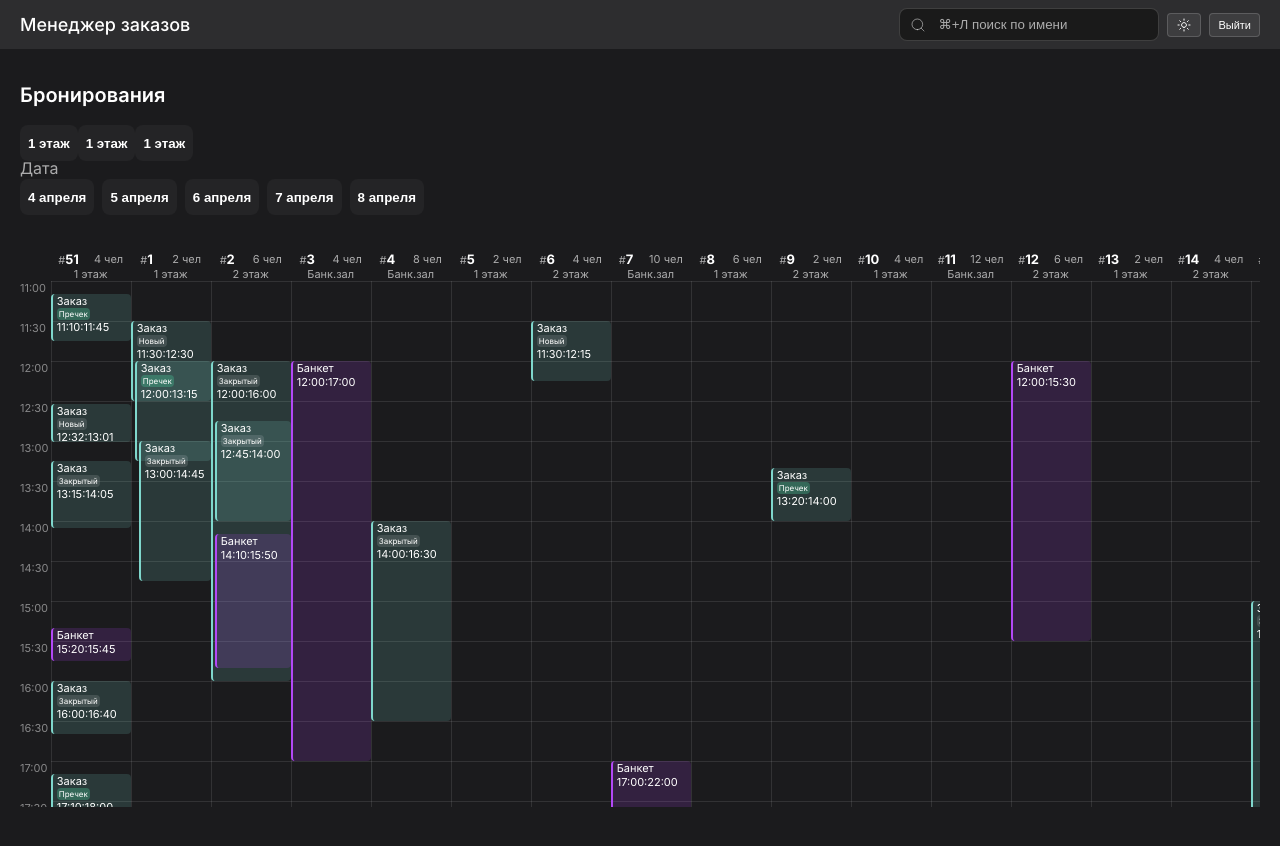
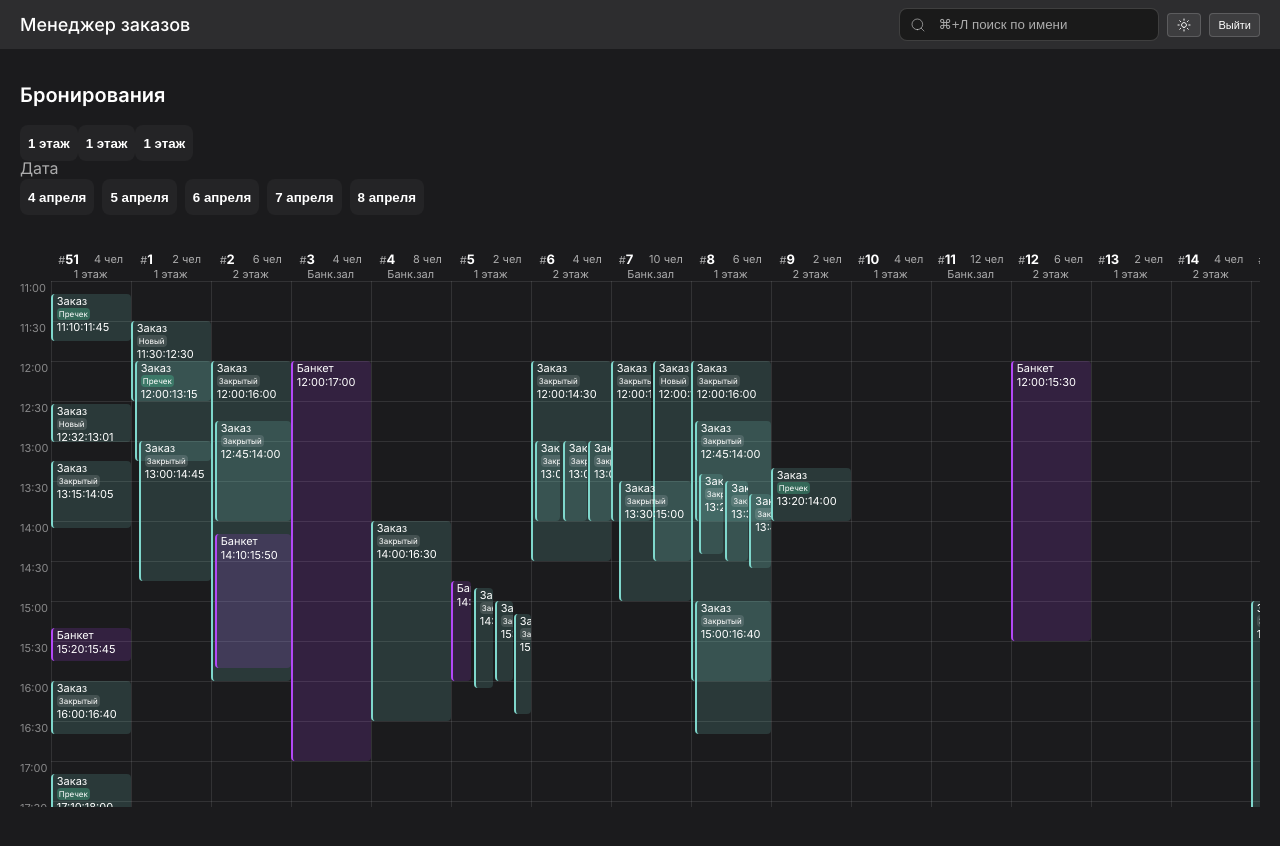
Before and after one commit to Stancia94/app-for-orders, a React (Vite) app: page / in a window 1280 px wide. Shown: the top 846 px of the page. Built offline with nearby package versions, Linux system fonts and the light colour scheme.

Commit message:
added intersection logic for orders

```diff
--- a/src/ExampleTables.json
+++ b/src/ExampleTables.json
@@ -159,7 +159,32 @@
       "capacity": 2,
       "number": "5",
       "zone": "1 этаж",
-      "orders": []
+      "orders": [
+        {
+          "id": "a1c2e3d4-5f67-890a-bc12-d3e4567a1002",
+          "status": "Banquet",
+          "start_time": "2025-04-05T14:45:00+10:00",
+          "end_time": "2025-04-05T16:00:00+10:00"
+        },
+        {
+          "id": "b2d3e4f5-6a78-901b-cd23-e4f5678b1003",
+          "status": "Closed",
+          "start_time": "2025-04-05T14:50:00+10:00",
+          "end_time": "2025-04-05T16:05:00+10:00"
+        },
+        {
+          "id": "c3e4f5g6-7b89-012c-de34-f5g6789c1004",
+          "status": "Closed",
+          "start_time": "2025-04-05T15:00:00+10:00",
+          "end_time": "2025-04-05T16:00:00+10:00"
+        },
+        {
+          "id": "d4f5g6h7-8c90-123d-ef45-g6h7890d1005",
+          "status": "Closed",
+          "start_time": "2025-04-05T15:10:00+10:00",
+          "end_time": "2025-04-05T16:25:00+10:00"
+        }
+      ]
     },
     {
       "id": "22bb33cc-44dd-55ee-66ff-77gg88a1006",
@@ -168,10 +193,28 @@
       "zone": "2 этаж",
       "orders": [
         {
-          "id": "d4f5g6h7-8901-234a-bc56-789012a1006",
-          "status": "New",
-          "start_time": "2025-04-06T11:30:00+10:00",
-          "end_time": "2025-04-06T12:15:00+10:00"
+          "id": "a1c2e3d4-5f67-890a-bc12-d3e4567a1002",
+          "status": "Closed",
+          "start_time": "2025-04-05T12:00:00+10:00",
+          "end_time": "2025-04-05T14:30:00+10:00"
+        },
+        {
+          "id": "b2d3e4f5-6a78-901b-cd23-e4f5678b1003",
+          "status": "Closed",
+          "start_time": "2025-04-05T13:00:00+10:00",
+          "end_time": "2025-04-05T14:00:00+10:00"
+        },
+        {
+          "id": "c3e4f5g6-7b89-012c-de34-f5g6789c1004",
+          "status": "Closed",
+          "start_time": "2025-04-05T13:00:00+10:00",
+          "end_time": "2025-04-05T14:00:00+10:00"
+        },
+        {
+          "id": "d4f5g6h7-8c90-123d-ef45-g6h7890d1005",
+          "status": "Closed",
+          "start_time": "2025-04-05T13:00:00+10:00",
+          "end_time": "2025-04-05T14:00:00+10:00"
         }
       ]
     },
@@ -182,10 +225,22 @@
       "zone": "Банкетный зал",
       "orders": [
         {
-          "id": "e5f6g7h8-9012-345a-bc67-890123a1007",
-          "status": "Banquet",
-          "start_time": "2025-04-12T17:00:00+10:00",
-          "end_time": "2025-04-12T22:00:00+10:00"
+          "id": "a1c2e3d4-5f67-890a-bc12-d3e4567a1002",
+          "status": "Closed",
+          "start_time": "2025-04-05T12:00:00+10:00",
+          "end_time": "2025-04-05T14:00:00+10:00"
+        },
+        {
+          "id": "b2d3e4f5-6a78-901b-cd23-e4f5678b1003",
+          "status": "New",
+          "start_time": "2025-04-05T12:00:00+10:00",
+          "end_time": "2025-04-05T14:30:00+10:00"
+        },
+        {
+          "id": "c3e4f5g6-7b89-012c-de34-f5g6789c1004",
+          "status": "Closed",
+          "start_time": "2025-04-05T13:30:00+10:00",
+          "end_time": "2025-04-05T15:00:00+10:00"
         }
       ]
     },
@@ -194,7 +249,44 @@
       "capacity": 6,
       "number": "8",
       "zone": "1 этаж",
-      "orders": []
+      "orders": [
+        {
+          "id": "a1c2e3d4-5f67-890a-bc12-d3e4567a1002",
+          "status": "Closed",
+          "start_time": "2025-04-05T12:00:00+10:00",
+          "end_time": "2025-04-05T16:00:00+10:00"
+        },
+        {
+          "id": "b2d3e4f5-6a78-901b-cd23-e4f5678b1003",
+          "status": "Closed",
+          "start_time": "2025-04-05T12:45:00+10:00",
+          "end_time": "2025-04-05T14:00:00+10:00"
+        },
+        {
+          "id": "c3e4f5g6-7b89-012c-de34-f5g6789c1004",
+          "status": "Closed",
+          "start_time": "2025-04-05T13:25:00+10:00",
+          "end_time": "2025-04-05T14:25:00+10:00"
+        },
+        {
+          "id": "d4f5g6h7-8c90-123d-ef45-g6h7890d1005",
+          "status": "Closed",
+          "start_time": "2025-04-05T13:30:00+10:00",
+          "end_time": "2025-04-05T14:30:00+10:00"
+        },
+        {
+          "id": "e5g6h7i8-9d01-234e-fg56-h7i8901e1006",
+          "status": "Closed",
+          "start_time": "2025-04-05T13:40:00+10:00",
+          "end_time": "2025-04-05T14:35:00+10:00"
+        },
+        {
+          "id": "f6h7i8j9-0e12-345f-gh67-i8j9012f1007",
+          "status": "Closed",
+          "start_time": "2025-04-05T15:00:00+10:00",
+          "end_time": "2025-04-05T16:40:00+10:00"
+        }
+      ]
     },
     {
       "id": "55ee66ff-77gg-88hh-99ii-00jj11a1009",
--- a/src/components/MainTable.tsx
+++ b/src/components/MainTable.tsx
@@ -36,12 +36,14 @@ const tablesFormat = tables.map((table) => ({
   ...table,
   orders: table.orders.map((order) => ({
     ...order,
-    level: 0,
+    overlayLevel: 0,
+    leftLevel: 0,
+    intersectionLevel: 0,
     startTimeMinutes: toMinutes(getOriginalTime(order.start_time)),
     endTimeMinutes: toMinutes(getOriginalTime(order.end_time)),
   })),
 }));
-console.log(tablesFormat);
+
 for (let i = 0; i < tablesFormat.length; i++) {
   for (let j = 0; j < tablesFormat[i].orders.length; j++) {
     const currentOrder = tablesFormat[i].orders[j];
@@ -51,11 +53,26 @@ for (let i = 0; i < tablesFormat.length; i++) {
         currentOrder.startTimeMinutes < anotherOrder.endTimeMinutes &&
         currentOrder.endTimeMinutes > anotherOrder.startTimeMinutes
       ) {
-        anotherOrder.level = currentOrder.level + 1;
+        anotherOrder.overlayLevel = currentOrder.overlayLevel + 1;
       }
+      if (anotherOrder.startTimeMinutes - currentOrder.startTimeMinutes < 30) {
+        anotherOrder.leftLevel = currentOrder.leftLevel + 1;
+      }
+    }
+    let count = 1;
+    for (let k = 0; k < tablesFormat[i].orders.length; k++) {
+      const anotherOrder = tablesFormat[i].orders[k];
+      if (
+        Math.abs(anotherOrder.startTimeMinutes - currentOrder.startTimeMinutes) < 30 &&
+        anotherOrder !== currentOrder
+      ) {
+        count++;
+      }
+      currentOrder.intersectionLevel = count;
     }
   }
 }
+
 console.log(tablesFormat);
 export default function MainTable() {
   return (
@@ -80,9 +97,16 @@ export default function MainTable() {
                 const topOffset = order.startTimeMinutes - opentTimeRestaurant;
                 const heightOrder = order.endTimeMinutes - order.startTimeMinutes;
                 // в 40 пикселях 30 минут => 1минута = 40/30
-
                 const index = tables.findIndex((el) => el.id === table.id);
-                const leftOffset = index * 80;
+                let finalWidth, leftOffset;
+                if (order.intersectionLevel > 1) {
+                  finalWidth = (80 - order.overlayLevel * 4) / order.intersectionLevel;
+                  leftOffset = index * 80 + order.leftLevel * finalWidth + order.overlayLevel * 4;
+                  // 5 * 80 + 3 *
+                } else {
+                  finalWidth = 80 - order.overlayLevel * 4;
+                  leftOffset = index * 80 + order.overlayLevel * 4;
+                }
                 return (
                   <Order
                     data={order}
@@ -90,8 +114,8 @@ export default function MainTable() {
                     style={{
                       top: `${topOffset * timeScale}px`,
                       height: `${heightOrder * timeScale}px`,
-                      left: `${leftOffset + order.level * 4}px`,
-                      width: `${80 - order.level * 4}px`,
+                      left: `${leftOffset}px`,
+                      width: `${finalWidth}px`,
                     }}
                   ></Order>
                 );
--- a/src/components/Order.tsx
+++ b/src/components/Order.tsx
@@ -79,9 +79,11 @@ const OrderWrapper = styled.div`
   align-items: flex-start;
   padding-left: 4px;
   cursor: pointer;
+  overflow: hidden;
   &:hover {
     z-index: 5;
     backdrop-filter: blur(8px);
+    width: 80px !important;
   }
 `;
 const BanquetWrapper = styled(OrderWrapper)`
```
